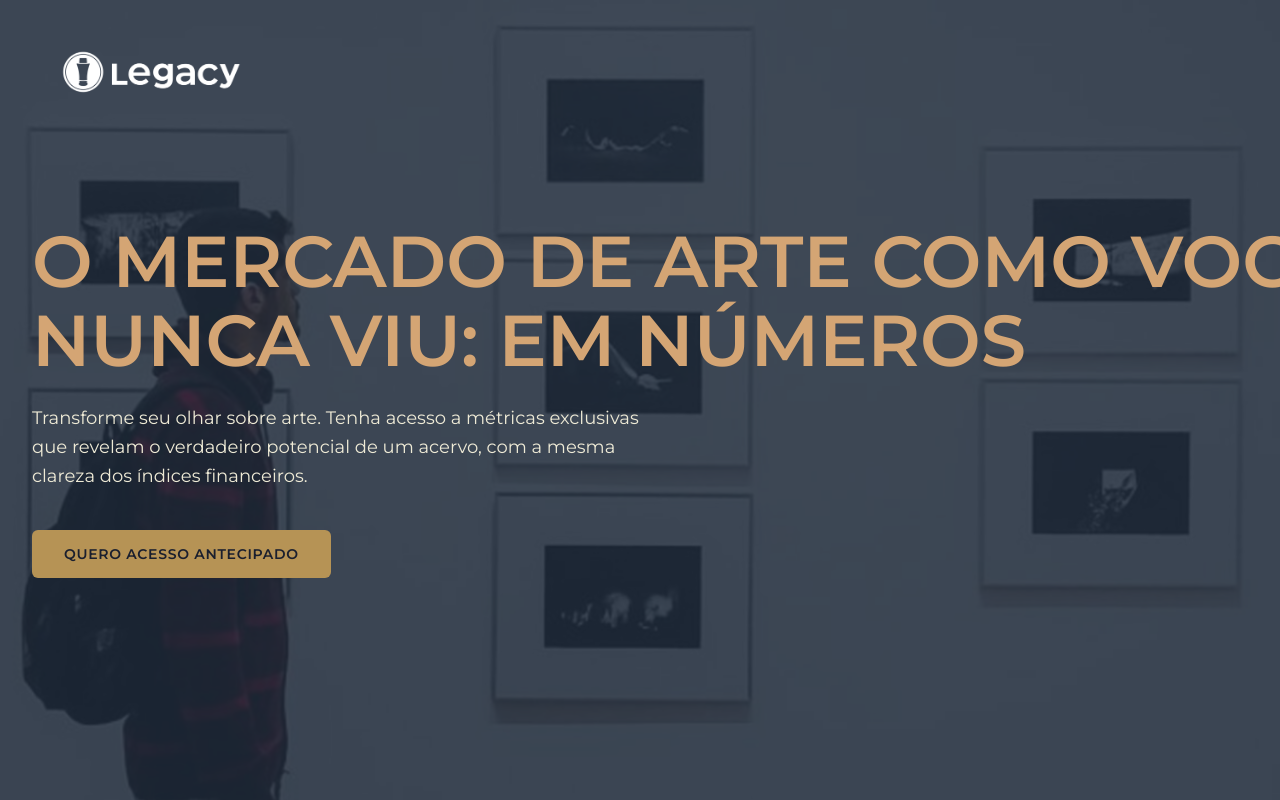
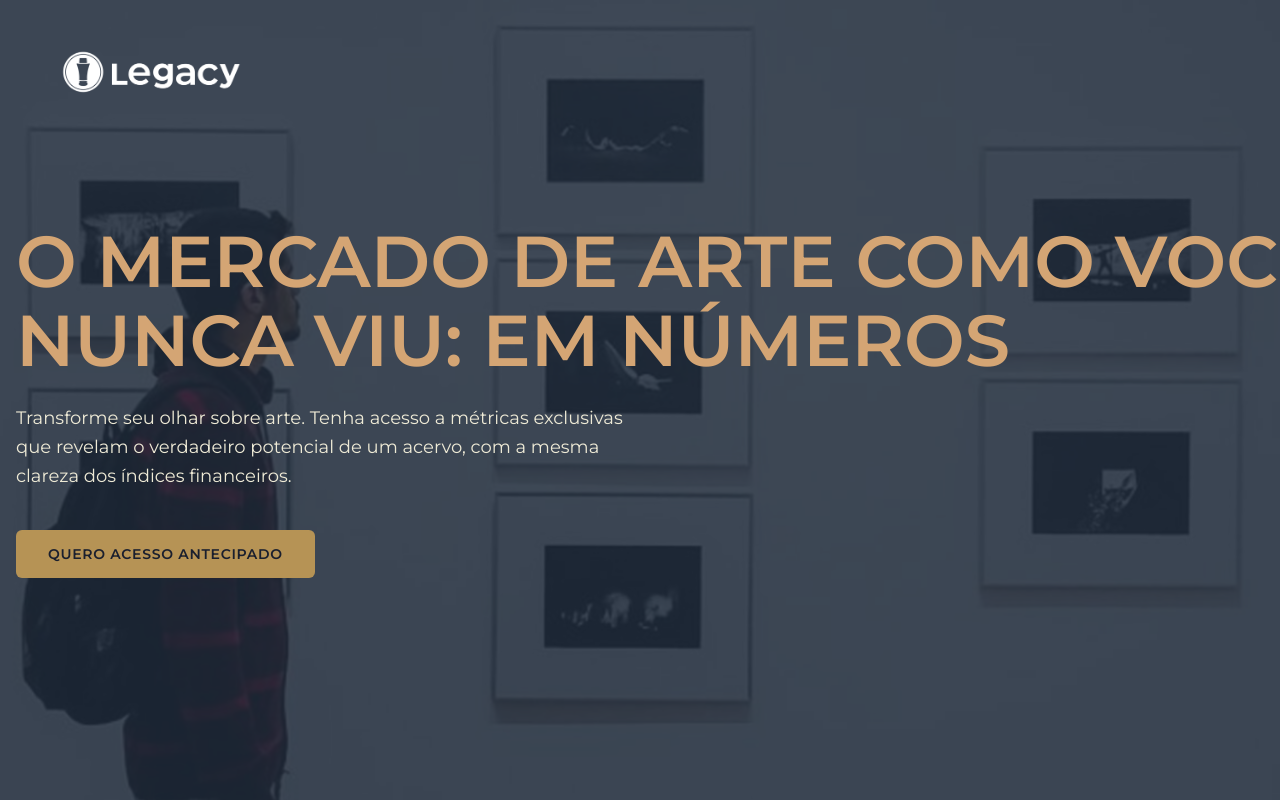
Before and after one commit to devAbreus/IArremateLegacyLP, a Next.js app: page / in a window 1280 px wide. Built offline with nearby package versions, Linux system fonts and the light colour scheme.

Commit message:
Fix: Diminuir ainda mais a margem lateral esquerda

```diff
--- a/src/app/page.tsx
+++ b/src/app/page.tsx
@@ -35,7 +35,7 @@ export default function Home() {
         </header>
 
         {/* Main content */}
-        <main className="flex items-center min-h-[calc(100vh-160px)] pl-4 pr-8 md:pl-6 md:pr-10 lg:pl-8 lg:pr-12 -mt-16">
+        <main className="flex items-center min-h-[calc(100vh-160px)] pl-2 pr-8 md:pl-3 md:pr-10 lg:pl-4 lg:pr-12 -mt-16">
           <div className="max-w-7xl mx-auto w-full">
             <div className="max-w-5xl">
               {/* Main title */}
```
